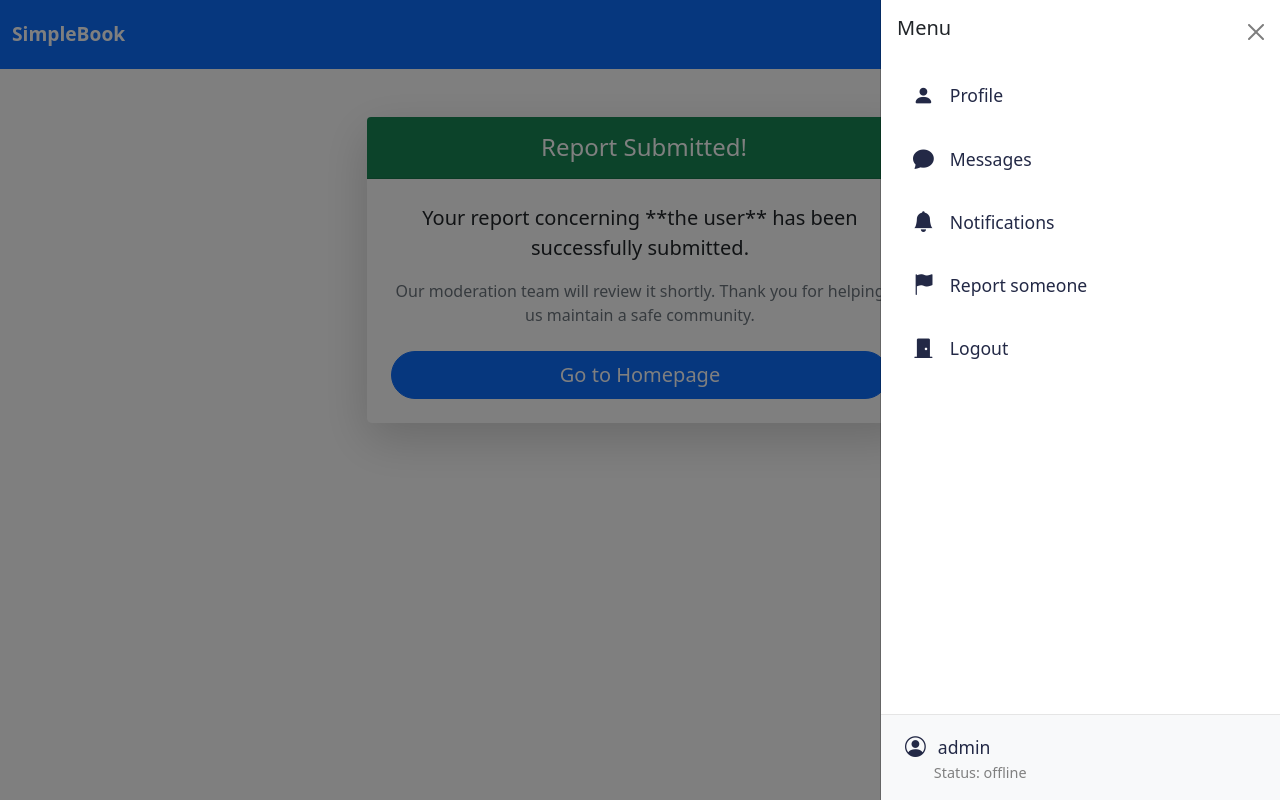
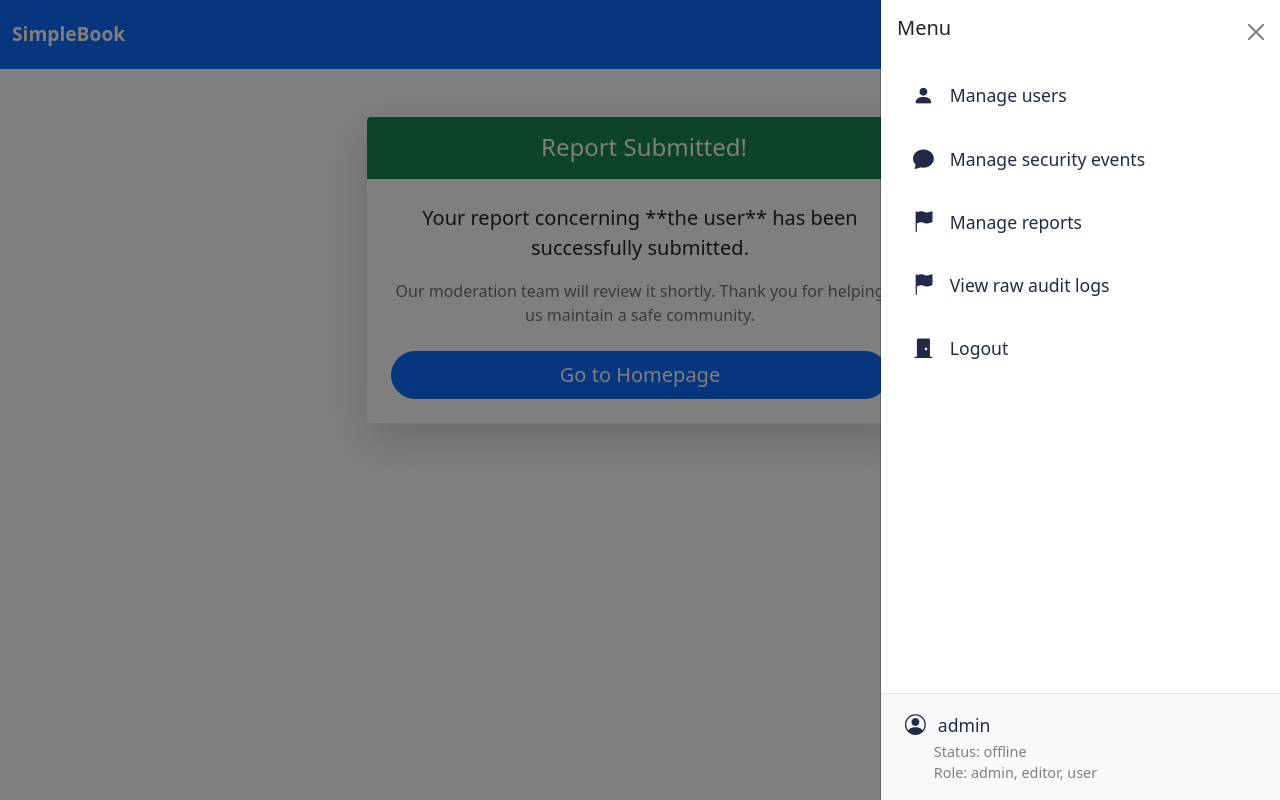
Before and after one commit to Antonioiewh/IT2555_Project, a Flask app: page /report_confirmation in a window 1280 px wide, after a click that opens the changed part. Run offline with Flask 3, Linux system fonts and the light colour scheme; a user stored in the database is signed in; data comes from the database, SQL or seed files in the repository; parts of the project's set-up code (start-up, migrations or seed data) failed here and were passed over; some libraries are stand-ins or nearby versions.

Commit message:
updated navbar

```diff
--- a/mysql/database_test.sql
+++ b/mysql/database_test.sql
@@ -291,7 +291,7 @@ WHERE r.role_name = 'user' AND p.permission_name IN (
 -- IMPORTANT: Replace YOUR_ADMIN_HASH_HERE, etc., with the actual hashes you generated!
 -- For this example, I'll use placeholders for email, first_name, last_name.
 -- In a real application, ensure each user has a unique email.
-
+-- user|userpass , editor|editorpass, admin|adminpass
 INSERT INTO users (username, phone_number, password_hash) VALUES
 ('admin', '12345679', 'scrypt:32768:8:1$YdRtcucyAyW3tI1d$899340e99d8dbb95933503f9b6e8e89613bfb9c96d0069d1db13d1a4e32b231bb3b29a29db2b0e231b3a29599f9a2809c960c01edf2b916d075dc4343d69db1b'),
 ('editor', '12345671', 'scrypt:32768:8:1$MACB13gQmz07eh4r$70fe403cc30e93c0605e8c1b5ecf64c43698b421268327e7a18cba40a3e5c25093d399ddbf774653715e2decbf3605d917a749a450dc60790d4e12c3e42c588d'),
--- a/project/app.py
+++ b/project/app.py
@@ -496,6 +496,7 @@ def report_user():
     return render_template('UserReport.html', form=form)
 
 @app.route('/report_confirmation')
+@login_required
 def report_confirmation():
     # You can get the reported_username from the query parameters if passed
     reported_username = request.args.get('reported_username', 'the user')
--- a/project/templates/UserBase.html
+++ b/project/templates/UserBase.html
@@ -39,16 +39,42 @@
     <div class="offcanvas-body p-0" style="height: 100%; display: flex; flex-direction: column; padding: 0;">
         <nav style="flex: 1; display: flex; flex-direction: column; justify-content: flex-start;">
             {% if current_user.is_authenticated %}
+                {% if current_user.has_role('admin')%} <!--only users can view profile-->
+
+                    <a class="nav-link" href="#" style="color:#232946;border-radius:0.5rem;margin:0.5rem 1rem;display:flex;align-items:center;font-size:1.1rem;">
+                        <i class="bi bi-person-fill" style="margin-right:1rem;font-size:1.3rem;"></i> Manage users <!--go to users dashboard-->
+                    </a>
+                {% elif current_user.has_role('user') %} <!--only admin can manage users-->
                     <a class="nav-link" href="#" style="color:#232946;border-radius:0.5rem;margin:0.5rem 1rem;display:flex;align-items:center;font-size:1.1rem;">
                         <i class="bi bi-person-fill" style="margin-right:1rem;font-size:1.3rem;"></i> Profile <!--displays profile when signed in and login when not. when not, login shld be the only thing shown-->
                     </a>
+                {% else%}
+                {% endif %}
             {% else %}
-            <a class="nav-link" href="logout" style="color:#232946;border-radius:0.5rem;margin:0.5rem 1rem;display:flex;align-items:center;font-size:1.1rem;">
+            <!--if unauth =  users can login-->
+            <a class="nav-link" href="/login" style="color:#232946;border-radius:0.5rem;margin:0.5rem 1rem;display:flex;align-items:center;font-size:1.1rem;">
                 <i class="bi bi-door-closed-fill" style="margin-right:1rem;font-size:1.3rem;"></i> Login
             </a>
+
+
             {% endif %}
 
             {% if current_user.is_authenticated %}
+                {% if current_user.has_role('admin')%}
+
+                <a class="nav-link" href="#" style="color:#232946;border-radius:0.5rem;margin:0.5rem 1rem;display:flex;align-items:center;font-size:1.1rem;">
+                    <i class="bi bi-chat-fill" style="margin-right:1rem;font-size:1.3rem;"></i> Manage security events
+                </a>
+                <a class="nav-link" href="#" style="color:#232946;border-radius:0.5rem;margin:0.5rem 1rem;display:flex;align-items:center;font-size:1.1rem;">
+                    <i class="bi bi-flag-fill" style="margin-right:1rem;font-size:1.3rem;"></i> Manage reports
+                </a>
+                <a class="nav-link" href="#" style="color:#232946;border-radius:0.5rem;margin:0.5rem 1rem;display:flex;align-items:center;font-size:1.1rem;">
+                    <i class="bi bi-flag-fill" style="margin-right:1rem;font-size:1.3rem;"></i> View raw audit logs
+                </a>
+                <a class="nav-link" href="logout" style="color:#232946;border-radius:0.5rem;margin:0.5rem 1rem;display:flex;align-items:center;font-size:1.1rem;">
+                    <i class="bi bi-door-closed-fill" style="margin-right:1rem;font-size:1.3rem;"></i> Logout
+                </a>
+                {% elif current_user.has_role('user') %}
                 <a class="nav-link" href="#" style="color:#232946;border-radius:0.5rem;margin:0.5rem 1rem;display:flex;align-items:center;font-size:1.1rem;">
                     <i class="bi bi-chat-fill" style="margin-right:1rem;font-size:1.3rem;"></i> Messages
                 </a>
@@ -57,13 +83,16 @@
                             Notifications
                         <span class="badge bg-danger" style="margin-left:0.5rem;"></span> <!--will be replaced with notifs variable-->
                 </a>
-            <a class="nav-link" href="/report_user" style="color:#232946;border-radius:0.5rem;margin:0.5rem 1rem;display:flex;align-items:center;font-size:1.1rem;">
+                <a class="nav-link" href="report_user" style="color:#232946;border-radius:0.5rem;margin:0.5rem 1rem;display:flex;align-items:center;font-size:1.1rem;">
                         <i class="bi bi-flag-fill" style="margin-right:1rem;font-size:1.3rem;"></i>
                             Report someone
                 </a>
                 <a class="nav-link" href="logout" style="color:#232946;border-radius:0.5rem;margin:0.5rem 1rem;display:flex;align-items:center;font-size:1.1rem;">
                     <i class="bi bi-door-closed-fill" style="margin-right:1rem;font-size:1.3rem;"></i> Logout
                 </a>
+                {% else%}
+
+                {% endif %}
             {% else %}
             {% endif %}
         </nav>
@@ -76,6 +105,14 @@
             <div style="margin-left:1.8rem;font-size:0.9rem;color:gray;">
                 Status: {{ current_user.current_status }}
             </div>
+            <div style="margin-left:1.8rem;font-size:0.9rem;color:gray;">
+                Role:
+                {% for role in current_user.roles %}
+                    {{ role.role_name }}{% if not loop.last %}, {% endif %}
+                {% endfor %}
+            </div>
+
+
             {% else %}
             {% endif %}
 
```
Lines whose indentation alone changed are shown as unchanged.
